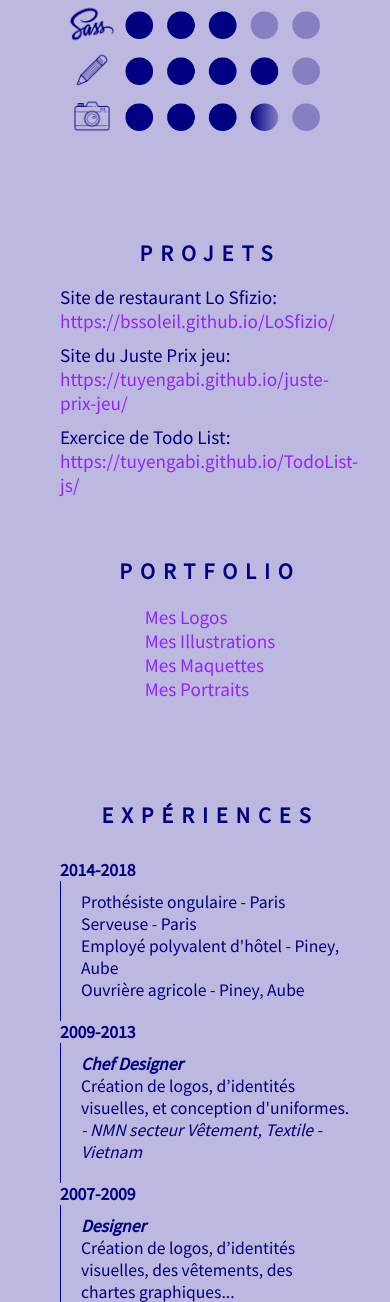
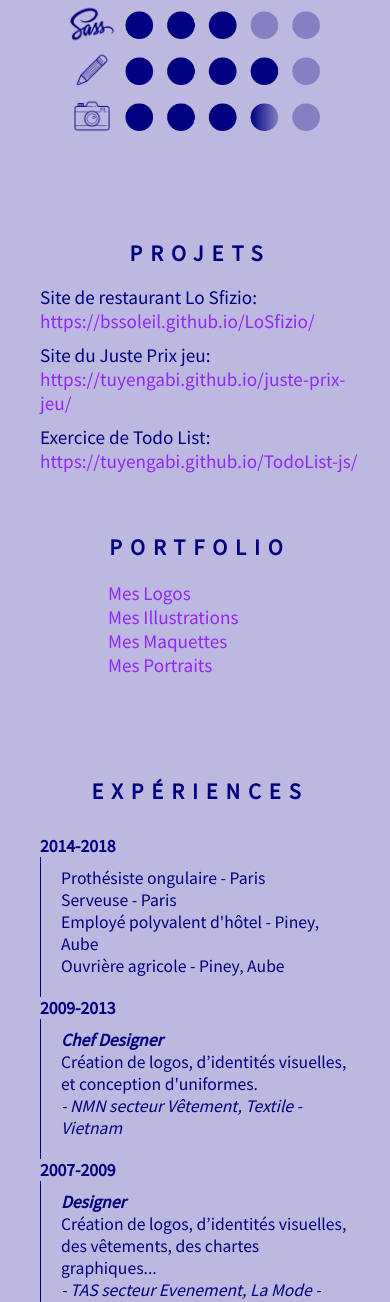
Before and after one commit to tuyengabi/my-CV, a PHP site: page /index.html in a window 390 px wide. Shown: the part 1309-2611 px from the top of the page. Run offline with PHP 8.4, Linux system fonts and the light colour scheme; some web fonts are replaced.

Commit message:
modify porfolio area on smartphone

```diff
--- a/asset/css/index.css
+++ b/asset/css/index.css
@@ -323,6 +323,9 @@
     .proj-list {
         font-size: 1rem;
     }
+    .por-list {
+        font-size: 1rem;
+    }
     .exp-list {
         font-size: 1rem;
     }
@@ -333,6 +336,9 @@
         padding: 1.7% 0 0 0;
     }
     .proj-list {
+        font-size: 0.9rem;
+    }
+    .por-list {
         font-size: 0.9rem;
     }
     .exp-title {
@@ -352,6 +358,7 @@
 @media screen and (min-width: 0px) and (max-width: 900px) {
     .experience {
         padding: 100px 30px 0 30px;
+        margin: 0 0 0 10px;
         height: auto;
         width: auto;
         display: flex;
@@ -366,7 +373,7 @@
     .por-list {
         font-size: 1.2rem;
         padding: 20px 0 0 0;
-        text-align: left;
+        width: 184px;
     }
     .exp-title {
         padding: 100px 0 30px 0;
```
